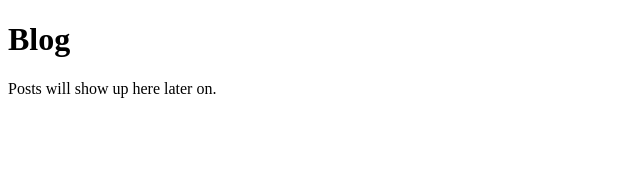
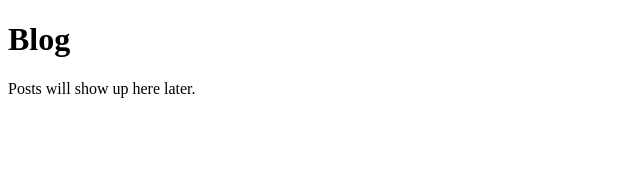
Before and after one commit to bvasilop/Gatsby-React-Blog, a Gatsby app: page /blog in a window 1280 px wide. Shown: the top 170 px of the page, without its empty margins (0-640 px from the left). Built offline with nearby package versions, Linux system fonts and the light colour scheme.

Commit message:
updated blog.js

```diff
--- a/src/pages/blog.js
+++ b/src/pages/blog.js
@@ -6,7 +6,7 @@ const BlogPage = () => {
     return (
         <div>
             <h1>Blog</h1>
-            <p>Posts will show up here later on.</p>
+            <p>Posts will show up here later.</p>
         </div>
     )
 };
```
